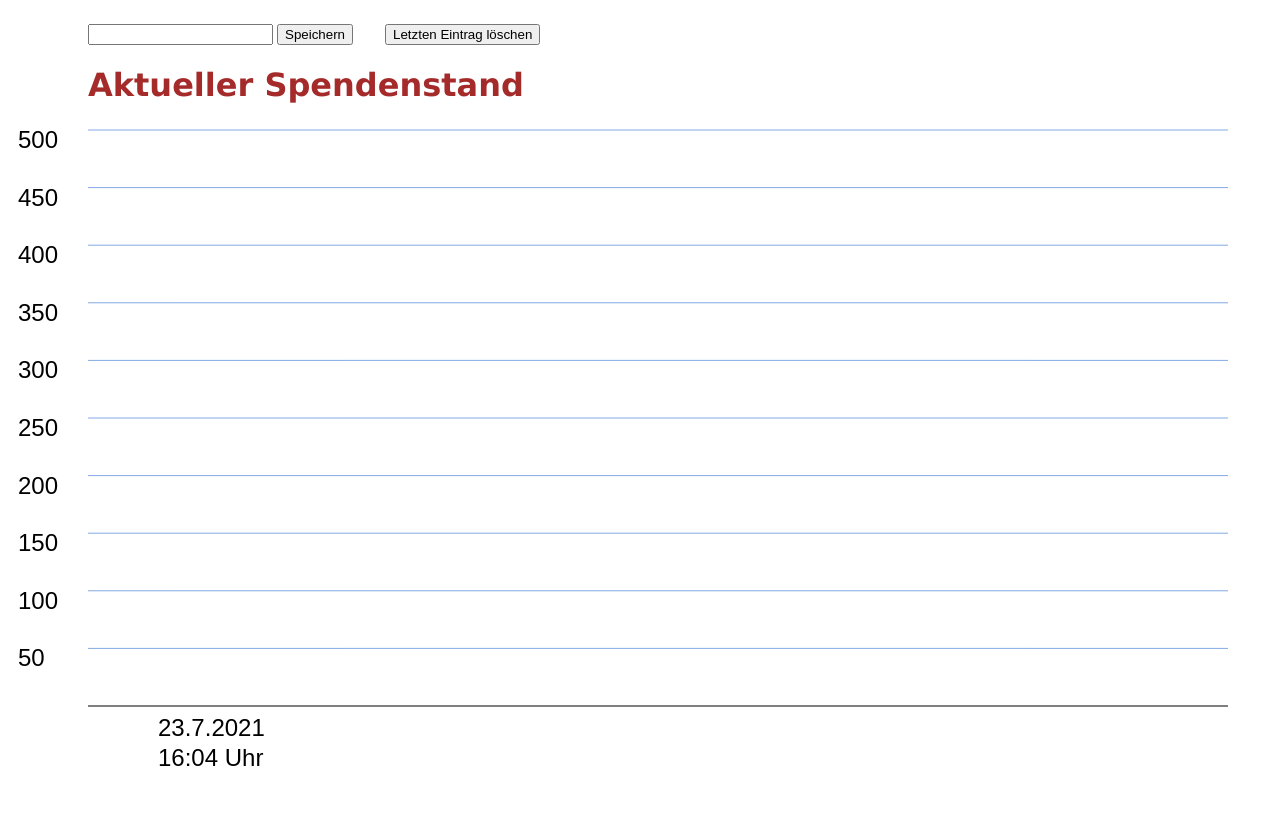
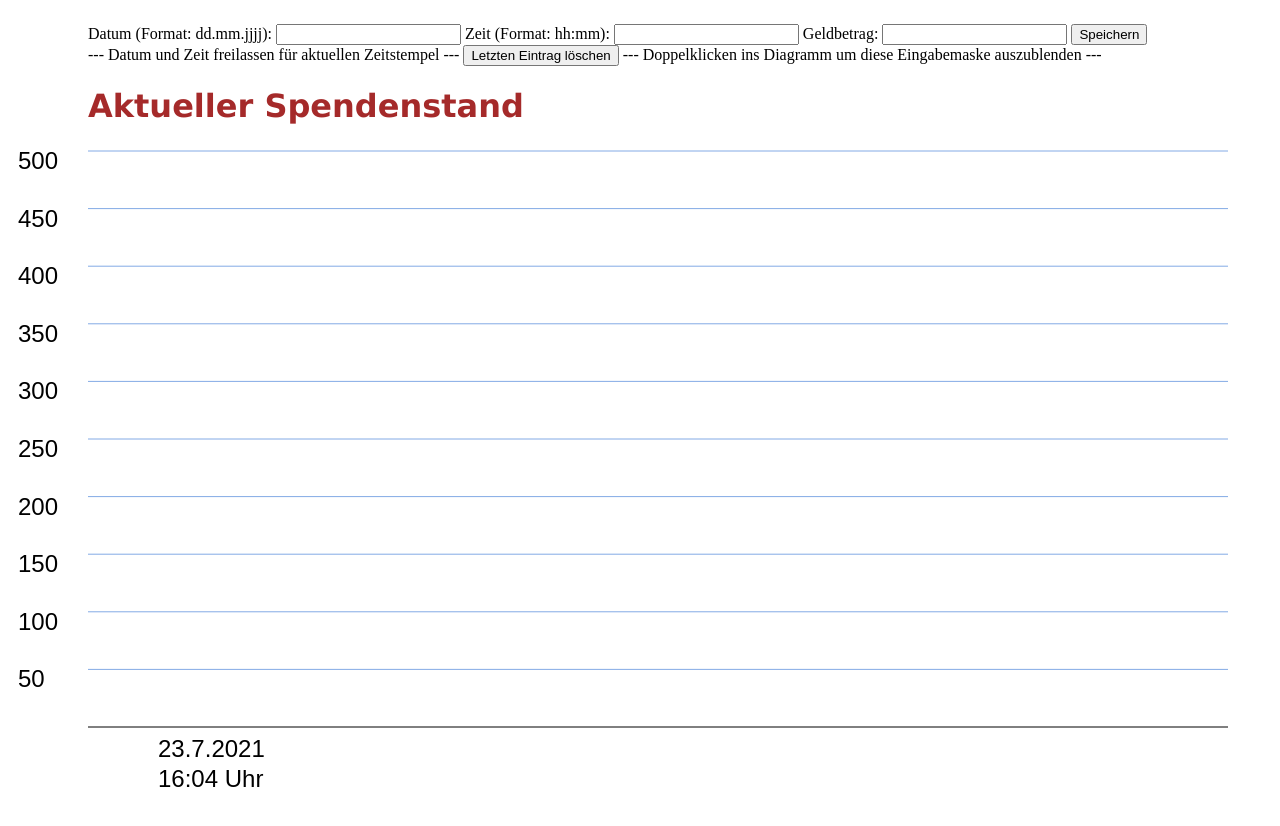
Before and after one commit to ayleenw/charitychart, a plain HTML site: page index.html in a window 1280 px wide. Both pictures are taken after a click on the button "Speichern". Drawn offline with Linux system fonts and the light colour scheme.

Commit message:
Add possibility to set date and time manually

```diff
--- a/app.js
+++ b/app.js
@@ -6,6 +6,9 @@ function Init() {
   const barWidth = 100;
   const barDistance = 50;
   const bottomSpacing = 60;
+  const dateField = document.getElementById('dateInput');
+  const timeField = document.getElementById('timeInput');
+  const moneyField = document.getElementById('moneyInput');
   let barHeight = [];
   let dateStamp;
   let timeStamp;
@@ -42,15 +45,25 @@ function Init() {
     btnDelete.attachEvent('onclick', deleteDataPoint);
 
   function saveDataPoint() {
+    dateStamp = document.getElementById('dateInput').value;
+    timeStamp = document.getElementById('timeInput').value;
+
     const date = new Date();
     let minutes = date.getMinutes();
     if (minutes < 10) {
       minutes = '0' + String(minutes);
     }
-    dateStamp =
-      date.getDate() + '.' + (date.getMonth() + 1) + '.' + date.getFullYear();
+    if (dateStamp == '') {
+      dateStamp =
+        date.getDate() + '.' + (date.getMonth() + 1) + '.' + date.getFullYear();
+    }
     printDate.push(dateStamp);
-    timeStamp = date.getHours() + ':' + minutes + ' Uhr';
+
+    if (timeStamp == '') {
+      timeStamp = date.getHours() + ':' + minutes + ' Uhr';
+    } else {
+      timeStamp = timeStamp + ' Uhr';
+    }
     printTime.push(timeStamp);
 
     let actInput = document.getElementById('moneyInput').value;
@@ -70,6 +83,9 @@ function Init() {
       let newHeight = (parseInt(actInput, 10) / maxValue) * maxHeight;
       barHeight.push(newHeight);
     }
+    dateField.value = '';
+    timeField.value = '';
+    moneyField.value = '';
   }
 
   function deleteDataPoint() {
--- a/index.html
+++ b/index.html
@@ -24,10 +24,21 @@
   </head>
   <body>
     <div id="dataentry">
+      <label>Datum (Format: dd.mm.jjjj): </label>
+      <input id="dateInput" type="text" value="" />
+      <label>Zeit (Format: hh:mm): </label>
+      <input id="timeInput" type="text" value="" />
+      <label>Geldbetrag: </label>
       <input id="moneyInput" type="text" value="" />
       <input id="saveBtn" type="button" value="Speichern" />
-      &nbsp;&nbsp;&nbsp;&nbsp;&nbsp;&nbsp;
+      <br />
+      <label
+        >--- Datum und Zeit freilassen für aktuellen Zeitstempel ---
+      </label>
       <input id="delBtn" type="button" value="Letzten Eintrag löschen" />
+      <label
+        >--- Doppelklicken ins Diagramm um diese Eingabemaske auszublenden ---
+      </label>
     </div>
     <h1>Aktueller Spendenstand</h1>
     <div>
```
